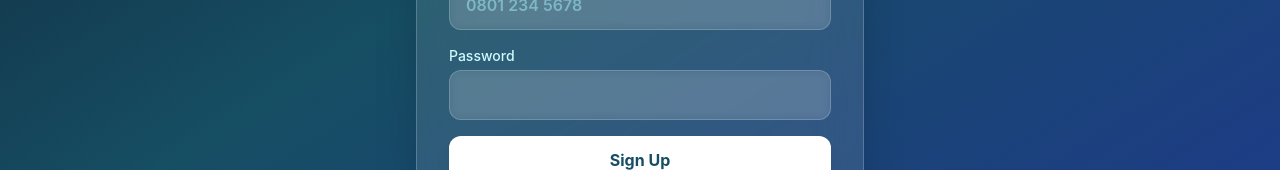
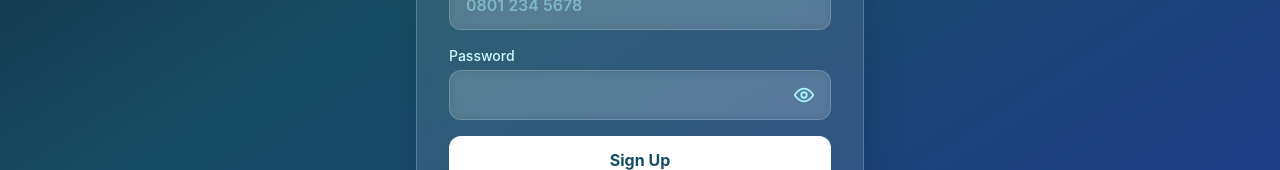
Before and after one commit to sparkthatstar/Aquastorm, a Next.js app: page /signup in a window 1280 px wide. Shown: the part 547-717 px from the top of the page. Built offline with nearby package versions, Linux system fonts and the light colour scheme; no server answers.

Commit message:
Enhance signup form with password visibility toggle

```diff
--- a/src/components/auth/signup-form.tsx
+++ b/src/components/auth/signup-form.tsx
@@ -13,6 +13,7 @@ export default function SignupForm() {
   const [phone, setPhone] = useState('')
   const [phoneConfirm, setPhoneConfirm] = useState('')
   const [password, setPassword] = useState('')
+  const [showPassword, setShowPassword] = useState(false)
   const [error, setError] = useState<string | null>(null)
   const [loading, setLoading] = useState(false)
 
@@ -57,7 +58,9 @@ export default function SignupForm() {
   return (
     <form onSubmit={handleSubmit} className="space-y-4">
       <div>
-        <label className="block text-sm font-medium text-cyan-100 mb-1">Full Name</label>
+        <label className="block text-sm font-medium text-cyan-100 mb-1">
+          Full Name
+        </label>
         <input
           type="text"
           required
@@ -69,7 +72,9 @@ export default function SignupForm() {
       </div>
 
       <div>
-        <label className="block text-sm font-medium text-cyan-100 mb-1">Room Number</label>
+        <label className="block text-sm font-medium text-cyan-100 mb-1">
+          Room Number
+        </label>
         <input
           type="text"
           required
@@ -81,7 +86,9 @@ export default function SignupForm() {
       </div>
 
       <div>
-        <label className="block text-sm font-medium text-cyan-100 mb-1">Phone / WhatsApp Number</label>
+        <label className="block text-sm font-medium text-cyan-100 mb-1">
+          Phone / WhatsApp Number
+        </label>
         <input
           type="tel"
           required
@@ -93,7 +100,9 @@ export default function SignupForm() {
       </div>
 
       <div>
-        <label className="block text-sm font-medium text-cyan-100 mb-1">Repeat Phone Number</label>
+        <label className="block text-sm font-medium text-cyan-100 mb-1">
+          Repeat Phone Number
+        </label>
         <input
           type="tel"
           required
@@ -105,18 +114,73 @@ export default function SignupForm() {
       </div>
 
       <div>
-        <label className="block text-sm font-medium text-cyan-100 mb-1">Password</label>
+        <label className="block text-sm font-medium text-cyan-100 mb-1">
+          Password
+        </label>
+
+        <div className="relative">
           <input
-          type="password"
+            type={showPassword ? 'text' : 'password'}
             required
             minLength={6}
             value={password}
             onChange={(e) => setPassword(e.target.value)}
-          className="w-full px-4 py-3 rounded-xl bg-white/10 border border-white/20 text-white placeholder-cyan-200/50 focus:ring-2 focus:ring-cyan-400 focus:border-transparent backdrop-blur-sm transition-all"
+            className="w-full px-4 py-3 pr-12 rounded-xl bg-white/10 border border-white/20 text-white placeholder-cyan-200/50 focus:ring-2 focus:ring-cyan-400 focus:border-transparent backdrop-blur-sm transition-all"
           />
+
+          <button
+            type="button"
+            onClick={() => setShowPassword((current) => !current)}
+            aria-label={showPassword ? 'Hide password' : 'Show password'}
+            aria-pressed={showPassword}
+            className="absolute inset-y-0 right-0 flex items-center justify-center px-4 text-cyan-200 hover:text-white transition-colors"
+          >
+            {showPassword ? (
+              // Eye with a slash: password is visible
+              <svg
+                xmlns="http://www.w3.org/2000/svg"
+                width="22"
+                height="22"
+                viewBox="0 0 24 24"
+                fill="none"
+                stroke="currentColor"
+                strokeWidth="2"
+                strokeLinecap="round"
+                strokeLinejoin="round"
+                aria-hidden="true"
+              >
+                <path d="M3 3l18 18" />
+                <path d="M10.6 10.6a2 2 0 002.8 2.8" />
+                <path d="M9.9 5.2A10.8 10.8 0 0112 5c5 0 8.3 4.5 9 7a11.8 11.8 0 01-3 4.5" />
+                <path d="M6.2 6.2A12.2 12.2 0 003 12c.7 2.5 4 7 9 7a10.7 10.7 0 004.1-.8" />
+              </svg>
+            ) : (
+              // Open eye: password is hidden
+              <svg
+                xmlns="http://www.w3.org/2000/svg"
+                width="22"
+                height="22"
+                viewBox="0 0 24 24"
+                fill="none"
+                stroke="currentColor"
+                strokeWidth="2"
+                strokeLinecap="round"
+                strokeLinejoin="round"
+                aria-hidden="true"
+              >
+                <path d="M2 12s3.6-7 10-7 10 7 10 7-3.6 7-10 7-10-7-10-7z" />
+                <circle cx="12" cy="12" r="3" />
+              </svg>
+            )}
+          </button>
+        </div>
       </div>
 
-      {error && <div className="bg-red-500/20 border border-red-400/50 text-red-200 text-sm rounded-lg p-3 backdrop-blur-sm">{error}</div>}
+      {error && (
+        <div className="bg-red-500/20 border border-red-400/50 text-red-200 text-sm rounded-lg p-3 backdrop-blur-sm">
+          {error}
+        </div>
+      )}
 
       <button
         type="submit"
@@ -128,7 +192,12 @@ export default function SignupForm() {
 
       <p className="text-center text-sm text-cyan-200 mt-2">
         Already have an account?{' '}
-        <a href="/login" className="text-white font-medium hover:underline">Log in</a>
+        <a
+          href="/login"
+          className="text-white font-medium hover:underline"
+        >
+          Log in
+        </a>
       </p>
     </form>
   )
```
Lines whose indentation alone changed are shown as unchanged.
